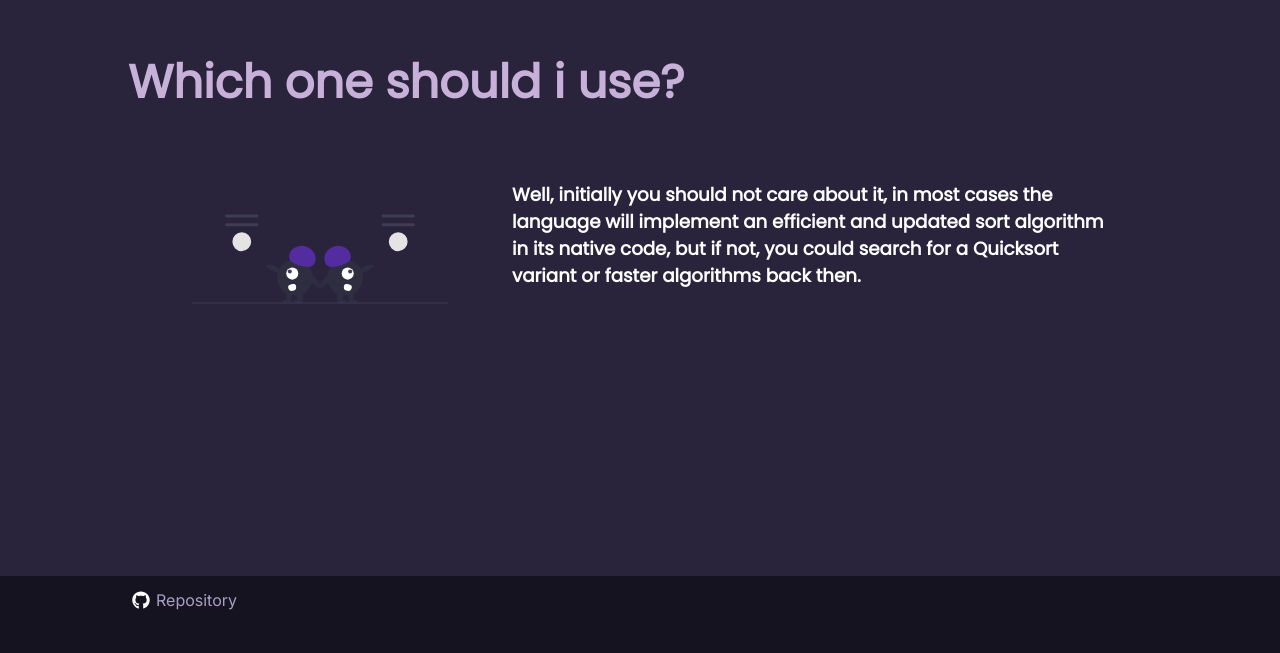
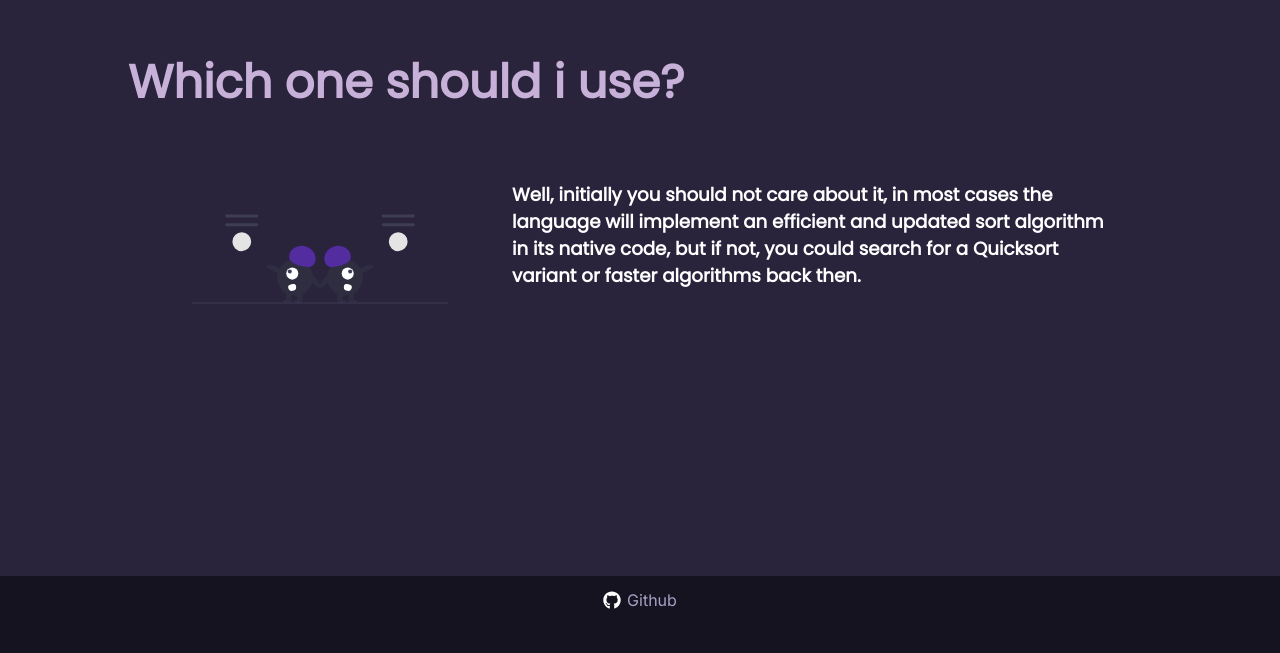
Before and after one commit to matiasZFDev/sorting-visualizer, a plain HTML site: page index.html in a window 1280 px wide. Shown: the part 2419-3072 px from the top of the page. Drawn offline with Linux system fonts and the light colour scheme.

Commit message:
added: footer links and footer flexbox

```diff
--- a/index.css
+++ b/index.css
@@ -326,6 +326,8 @@ main {
 	height: 4rem;
 	font-family: 'Inter';
 	padding: 10px;
+	display: flex;
+	justify-content: center;
 }
 
 .links {
--- a/index.html
+++ b/index.html
@@ -140,7 +140,7 @@
 		<div class="links">
 			<a href="https://github.com/MATIASZF" class="github-repository" target="_blank">
 				<img src="./assets/github.svg" alt="github svg">
-				Repository
+				Github
 			</a>
 		</div>
 	</footer>
```
